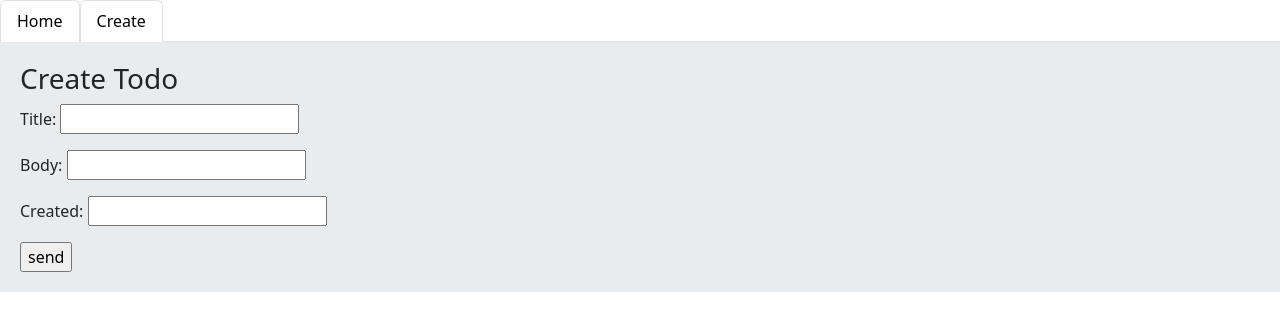
After one commit to asdsfasdwegf/djangoproject, a Django app: page /create/ in a window 1280 px wide. The commit adds this page. Shown: the top 331 px of the page. Run offline with Django 4.2, Linux system fonts and the light colour scheme.

Commit message:
make created tab

```diff
--- /dev/null
+++ b/home/forms.py
@@ -0,0 +1,7 @@
+from django import forms
+
+
+class TodoCreateForm(forms.Form):
+    title = forms.CharField()
+    body = forms.CharField()
+    created = forms.DateTimeField()
--- a/home/urls.py
+++ b/home/urls.py
@@ -6,5 +6,6 @@ urlpatterns = [
     path('', views.home, name='home'),
     path('father', views.father),
     path('detail/<int:todo_id>/', views.detail, name='details'),
-    path('delete/<int:todo_id>/',views.delete, name='delete')
+    path('delete/<int:todo_id>/',views.delete, name='delete'),
+    path('create/', views.create, name='create'),
 ]
--- a/home/views.py
+++ b/home/views.py
@@ -1,7 +1,7 @@
 from django.shortcuts import render, redirect
 from .models import Todo
 from django.contrib import messages
-
+from .forms import TodoCreateForm
 
 def home(request):
     all = Todo.objects.all()
@@ -23,5 +23,16 @@ def detail(request, todo_id):
 
 def delete(request, todo_id):
     Todo.objects.get(id=todo_id).delete()
-    messages.success(request, 'Success!' ,extra_tags='success')
+    messages.success(request, 'Success!',extra_tags='success')
     return redirect('home')
+def create(request):
+   if request.method == 'POST':
+       form = TodoCreateForm(request.POST)
+       if form.is_valid():
+           cd = form.cleaned_data
+           Todo.objects.create(title=cd['title'],body=cd['body'],created = cd['created'])
+           messages.success(request, 'database created')
+           return redirect('create')
+   else:
+        form = TodoCreateForm()
+        return render(request, 'create.html', {'form': form})
--- /dev/null
+++ b/template/create.html
@@ -0,0 +1,9 @@
+{% extends 'base.html' %}
+{% block content %}
+<h3>Create Todo</h3>
+<form method="post" novalidate>
+{% csrf_token %}
+{{ form.as_p }}
+<input type="submit" value="send">
+</form>
+{% endblock %}
--- a/template/navbar.html
+++ b/template/navbar.html
@@ -2,4 +2,7 @@
   <li class="nav-item">
     <a class="nav-link active" aria-current="page" href="{% url 'home' %}">Home</a>
   </li>
+  <li class="nav-item">
+    <a class="nav-link active" aria-current="page" href="{% url 'create' %}">Create</a>
+  </li>
 </ul>
```
Also changed, not shown: db.sqlite3.
